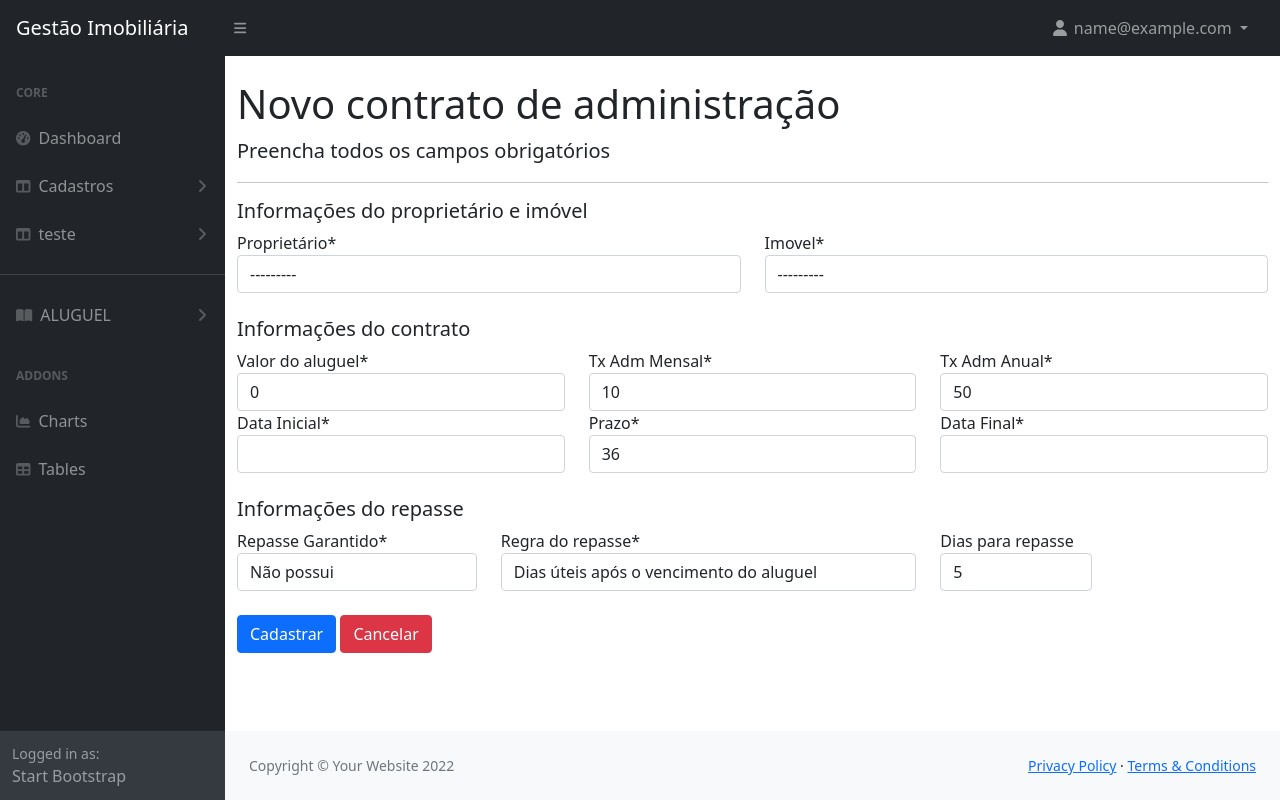
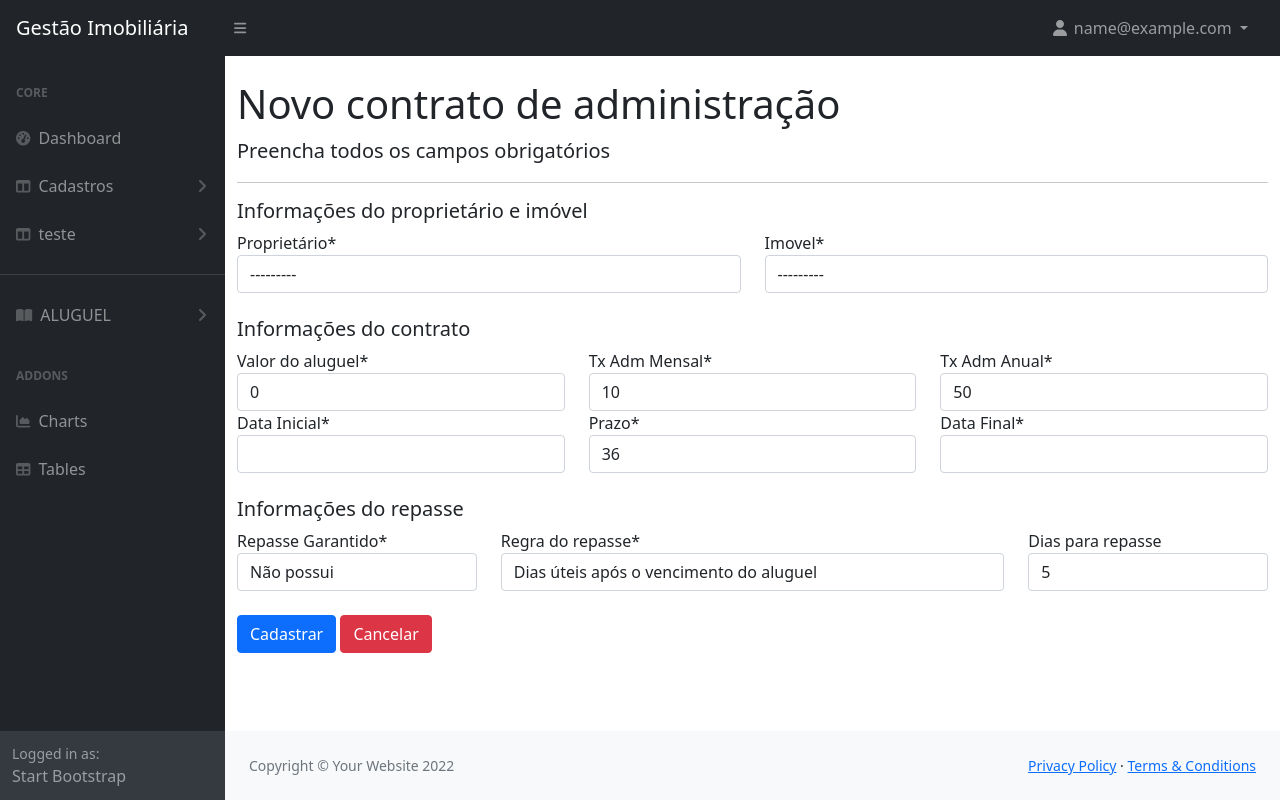
Before and after one commit to thiagoa-lima/Sistema_Imobiliario, a Django app: page /contratos-administracao/cadastrar in a window 1280 px wide. Run offline with Django 4.2, Linux system fonts and the light colour scheme; the visitor is signed in with stand-in values (Sample User, id 1); data that the repository does not hold is empty; some libraries are stand-ins or nearby versions.

Commit message:
Ajuste: Formulario contrato adm

```diff
--- a/templates/contratos/administracao/form.html
+++ b/templates/contratos/administracao/form.html
@@ -64,10 +64,10 @@
             <div class="form-group col-md-3 mb-0">
                 {{ form.repasse_garantido|as_crispy_field }}
             </div>
-            <div class="form-group col-md-5 mb-0">
+            <div class="form-group col-md-6 mb-0">
                 {{ form.regra_do_repasse|as_crispy_field }}
             </div>
-            <div class="form-group col-md-2 mb-0">
+            <div class="form-group col-md-3 mb-0">
                 {{ form.dias_para_repasse|as_crispy_field }}
             </div>
         </div>
```
